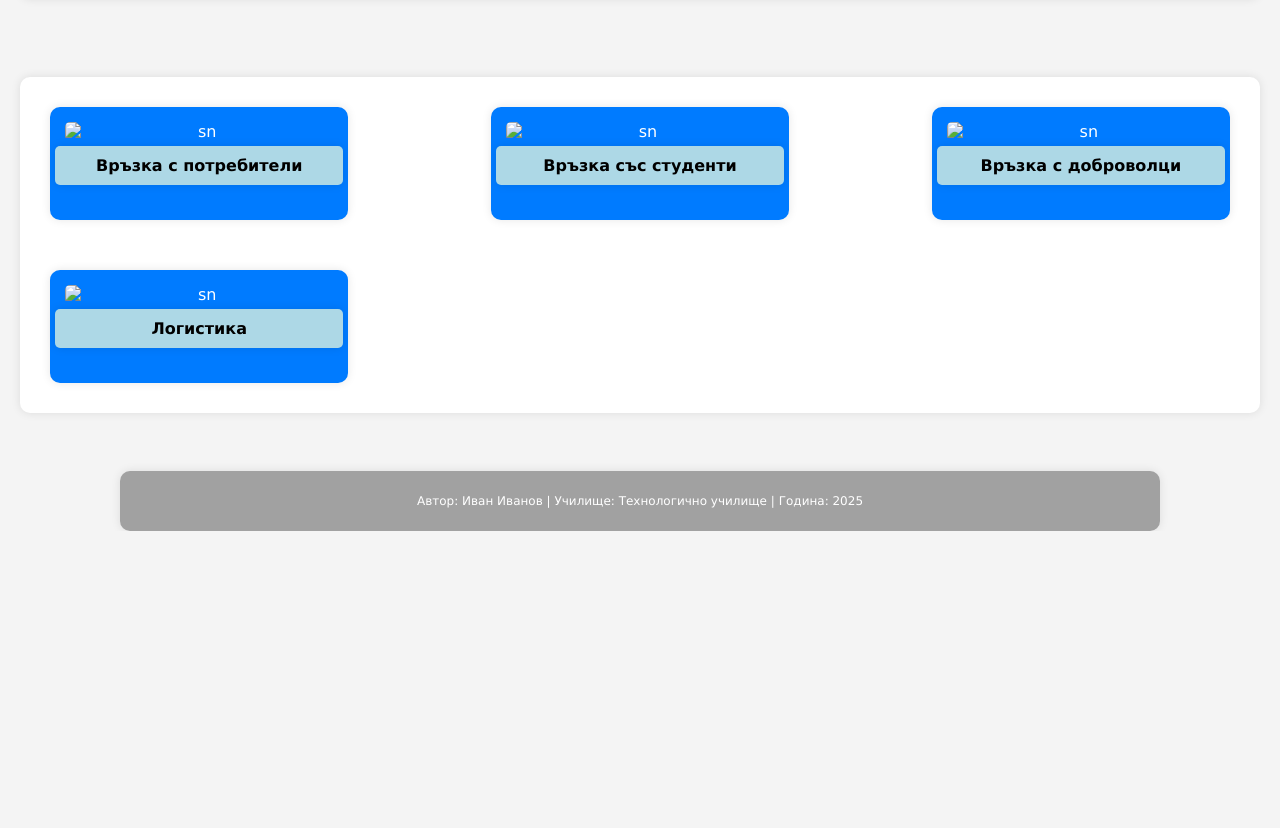
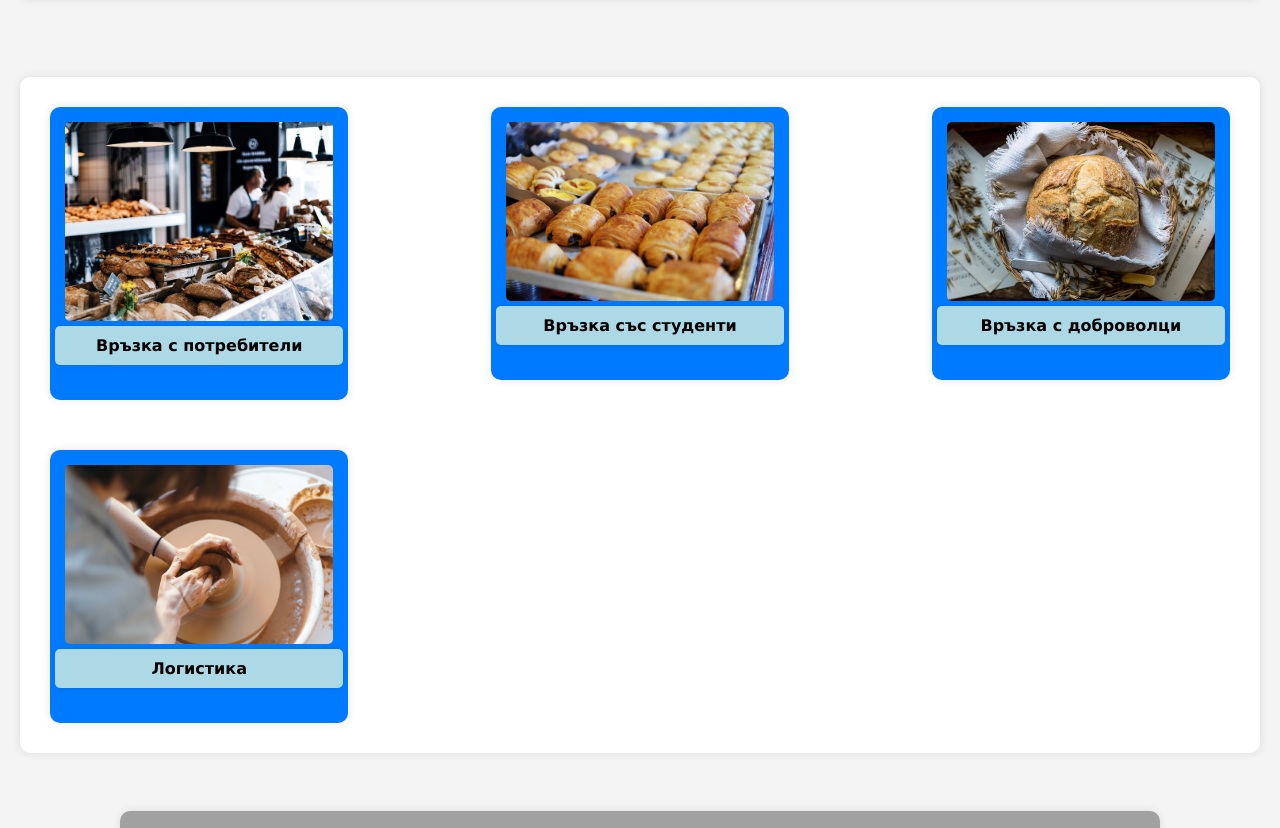
Before and after one commit to idk143-stay/social-hub, a plain HTML site: page about_us.html in a window 1280 px wide. Shown: the part 742-1570 px from the top of the page. Before the commit the page ends 1273 px from the top, so only its background shows below. Drawn offline with Linux system fonts and the light colour scheme.

Commit message:
Update about_us.html

```diff
--- a/about_us.html
+++ b/about_us.html
@@ -44,22 +44,22 @@
 
     <div class="contacts">
       <div class="contact-item">
-        <img src="gallery/Picture_11.jpg" alt="sn" class="animate-image">
+        <img src="Picture_11.jpg" alt="sn" class="animate-image">
         <div class="label">Връзка с потребители</div>
       </div>
 
       <div class="contact-item">
-        <img src="gallery/Picture_12.jpg" alt="sn" class="animate-image">
+        <img src="Picture_12.jpg" alt="sn" class="animate-image">
         <div class="label">Връзка със студенти</div>
       </div>
 
       <div class="contact-item">
-        <img src="gallery/Picture_13.jpg" alt="sn" class="animate-image">
+        <img src="Picture_13.jpg" alt="sn" class="animate-image">
         <div class="label">Връзка с доброволци</div>
       </div>
 
       <div class="contact-item">
-        <img src="gallery/Picture_14.jpg" alt="sn" class="animate-image">
+        <img src="Picture_14.jpg" alt="sn" class="animate-image">
         <div class="label">Логистика</div>
       </div>
     </div>
```
